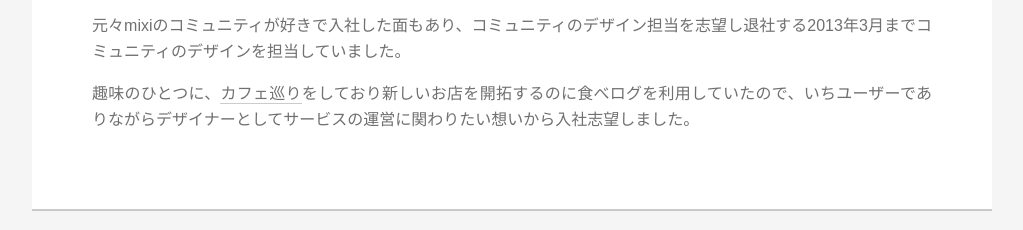
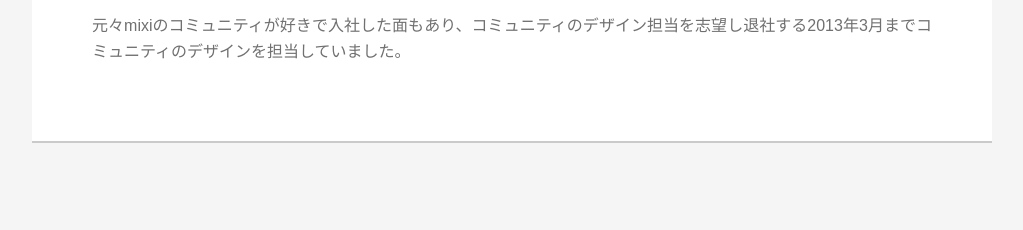
Before and after one commit to rabbit-foot/rabbit-foot.github.io, a plain HTML site: page index.html in a window 1280 px wide. Shown: the part 1215-1445 px from the top of the page, without its empty margins (128-1151 px from the left). Drawn offline with Linux system fonts and the light colour scheme.

Commit message:
change text

```diff
--- a/index.html
+++ b/index.html
@@ -47,7 +47,6 @@ $(document).ready(function(){
 <p>2011年ごろより、フィーチャーフォンからスマートフォンやPCのデザインを担当していきました。<br />
 「イイネ」や「check」などのシェアボタンのデザインやゲーム好きだったためmixiゲーム全般のデザインを担当するなど、新プロダクトの製作にかかわることはすくなかったですが既存のサービスをデザイナーとして成長させることに力を注いでいきました。</p>
 <p>元々mixiのコミュニティが好きで入社した面もあり、コミュニティのデザイン担当を志望し退社する2013年3月までコミュニティのデザインを担当していました。</p>
-<p>趣味のひとつに、<a href="http://instagram.com/nekomimimist" target="_blank">カフェ巡り</a>をしており新しいお店を開拓するのに食べログを利用していたので、いちユーザーでありながらデザイナーとしてサービスの運営に関わりたい想いから入社志望しました。</p>
 </div>
 </section>
 
```
